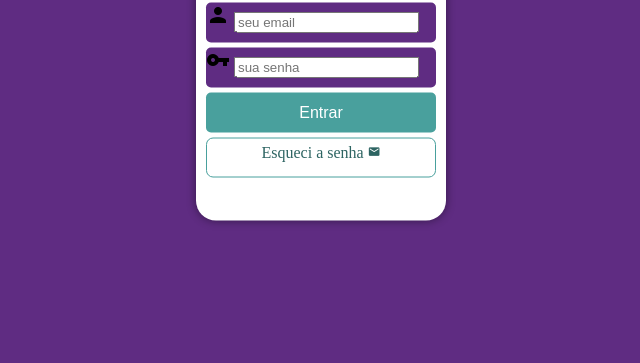
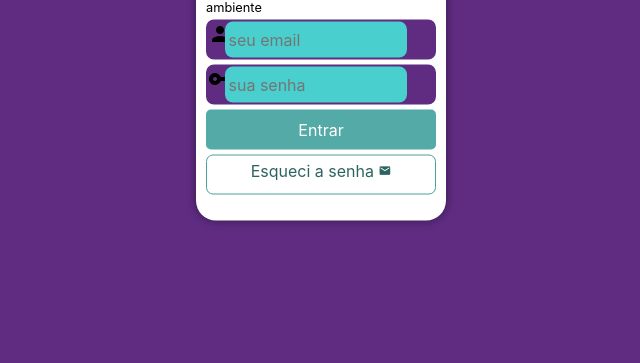
Before and after one commit to sergiogaraujo/projeto-login, a plain HTML site: page index.html in a window 1280 px wide. Shown: the part 437-800 px from the top of the page, without its empty margins (319-959 px from the left). Drawn offline with Linux system fonts and the light colour scheme.

Commit message:
atualização

```diff
--- a/estilos/media-query.css
+++ b/estilos/media-query.css
@@ -18,6 +18,7 @@ Grande telas : acima 1280px
 
     section#login {
         width: 80vw;
+        height: 280px;
     }
     section#login > div#imagem {
         float: left;
@@ -35,6 +36,7 @@ Grande telas : acima 1280px
     }
     section#login {
         width: 950px;
+        height: 350px;
     }
     section#login > div#imagem {
         float: right;
@@ -44,13 +46,15 @@ Grande telas : acima 1280px
     section#login > div#formulario {
         float: left;
         width: 50%;
+
     }
 
     div#formulario > h1 {
         font-size: 2em;
     }
 
-    div#formulario >p {
-        font-size: 1.2em;
+    div#formulario > p {
+        font-size: 1em;
+        margin: 20px 0px;
 
     }
--- a/estilos/style.css
+++ b/estilos/style.css
@@ -5,15 +5,15 @@
     Lilás: #5f2c82
 */
 
-*{
-    font-family: -apple-system, BlinkMacSystemFont, 'Segoe UI', Roboto, Oxygen, Ubuntu, Cantarell, 'Open Sans, 'Helvetica Neue',sans-serif;
+* {
+    font-family: -apple-system, BlinkMacSystemFont, 'Segoe UI', Roboto, Oxygen, Ubuntu, Cantarell, 'Open Sans', 'Helvetica Neue', sans-serif;
     padding: 0px;
     margin: 0px;
     box-sizing: border-box;
 }
 
 body, html {
-    background-color:#5f2c82;
+    background-color: #5f2c82;
     height: 100vh;
     width: 100vw;
 }
@@ -36,12 +36,10 @@ section#login {
     height: 515px;
     border-radius: 20px;
     box-shadow: 0px 0px 10px rgba(0, 0, 0, 0.450);
-    transition: width 1s, height 0.3s;
+
+    transition: width .3s, height .3s;
     transition-timing-function: ease;
-
-    transition-timing-function: ease;
-} /* <-- ESTA CHAVE ESTÁ FALTANDO AQUI */
-
+}
 
 section#login > div#imagem {
     display: block;
@@ -51,50 +49,75 @@ section#login > div#imagem {
     height: 200px;
 }
 
-section#login >div#formulario {
+section#login > div#formulario {
     display: block;
     padding: 10px;
 }
+
 div#formulario > h1 {
     text-align: center;
     margin-bottom: 10px;
 }
 
-div#formulario >p {
+div#formulario > p {
     font-size: 0.8em;
 }
 
 form > div.campo {
-    background-color:#5f2c82;
+    background-color: #5f2c82;
+    border: 2px solid #5f2c82;
     display: block;
     width: 100%;
     height: 40px;
-    border-radius: 5px;
+    border-radius: 8px;
     margin: 5px 0px;
 }
 
-div.campo > label{
+div.campo > label {
     display: none;
 }
 
-form > input[type="submit"] {
+div.campo > i {
+    color: #FFFFFF;
+    /*background-color: black;*/
+    font-size: 2em;
+    width: 40px;
+    padding: 5px;
+}
+
+div.campo > input {
+    background-color: #49cfcd;
+    font-size: 1em;
+    width: calc(100% - 44px);
+    height: 100%;
+    transform: translateX(-12px);
+    border: 0px;
+    border-radius: 8px;
+    padding: 4px;
+}
+
+div.campo > input:focus-within {
+    background-color: #FFFFFF;
+    border: none;
+}
+
+form > input[type=submit] {
     display: block;
     font-size: 1em;
     width: 100%;
     height: 40px;
-    background-color: #49a09d;
-    color : white;
+    background-color: #53aaa7;
+    color: #FFFFFF;
     border: none;
     border-radius: 5px;
     cursor: pointer;
-
 }
 
-form >input[type=submit]:hover{
-    background=color:#2d6462;
+form > input[type=submit]:hover {
+    background-color: #2d6462;
 }
 
-form >a.botao {
+form > a.botao {
     display: block;
     text-align: center;
     font-size: 1em;
@@ -102,17 +125,17 @@ form >a.botao {
     height: 40px;
     padding-top: 5px;
     margin-top: 5px;
-    background-color:white;
-    color:#2d6462;
+    background-color: white;
+    color: #2d6462;
     border: 1px solid #49a09d;
     border-radius: 7px;
     text-decoration: none;
 }
 
-form >a.botao:hover {
+form > a.botao:hover {
     background-color: #6cd3cf;
+}
 
-}
 form > a.botao > i {
     font-size: 0.8em;
 }
```
